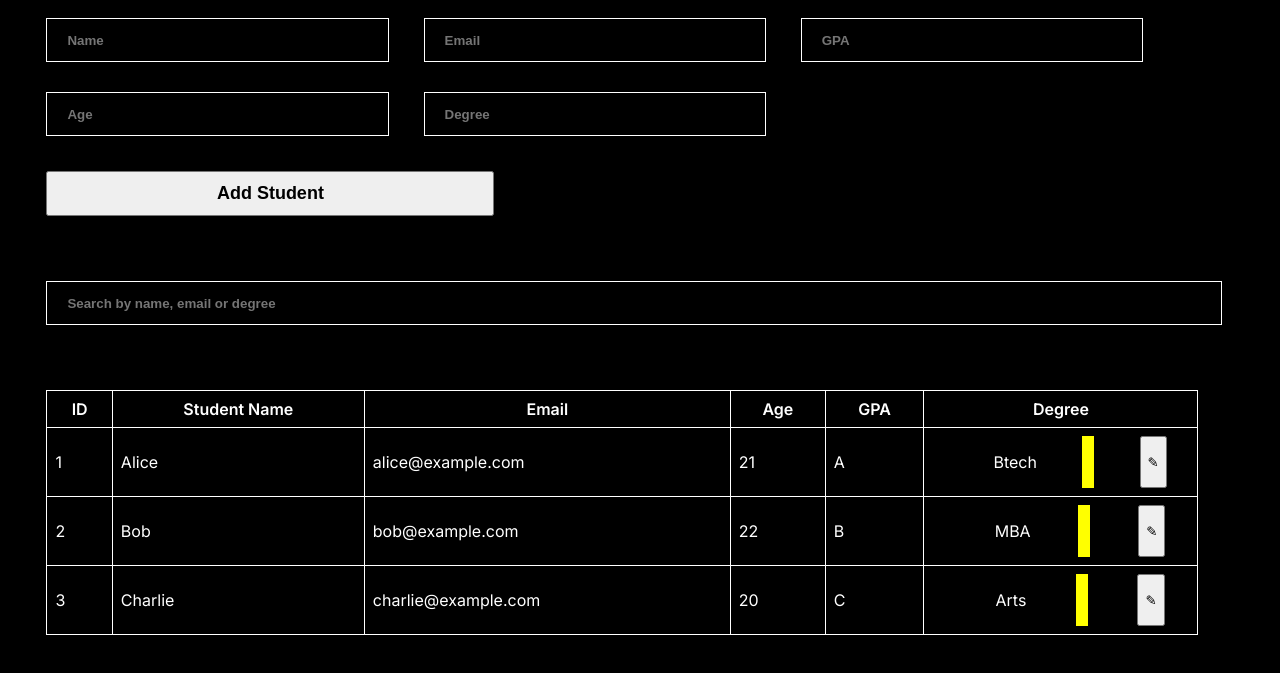
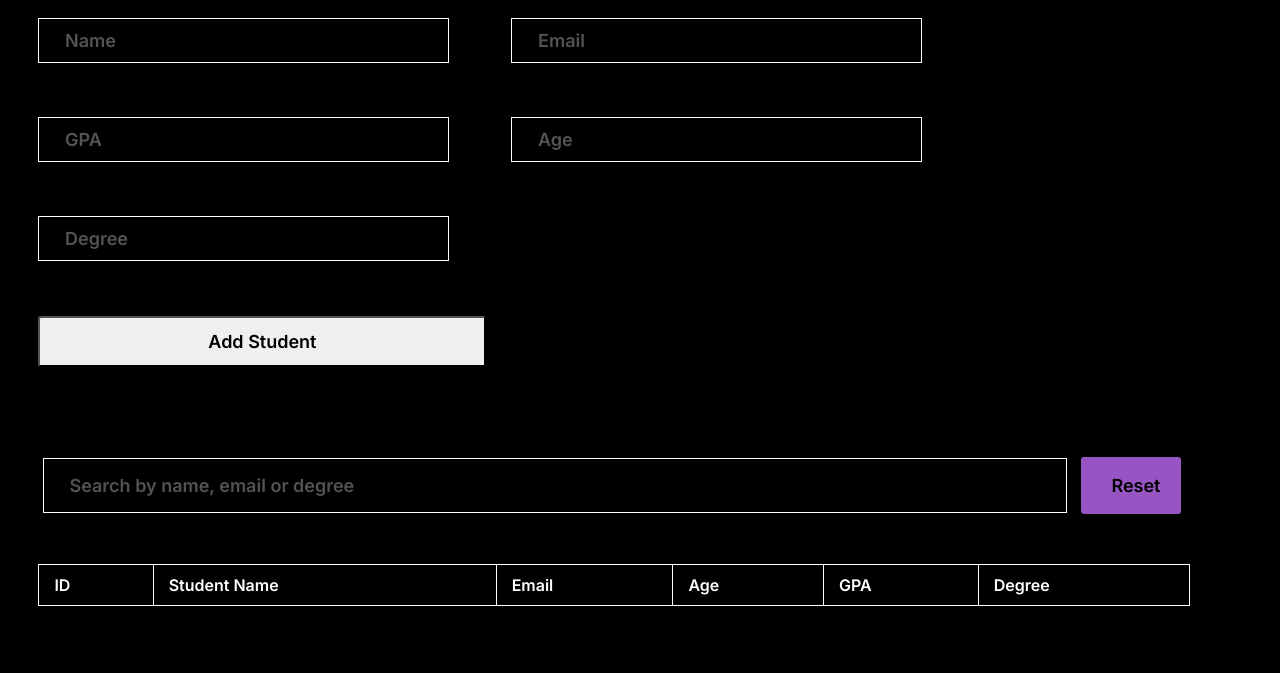
Before and after one commit to Jitender72658/F2-C2-August, a plain HTML site: page index.html in a window 1280 px wide. Shown: the part 127-800 px from the top of the page. Drawn offline with nearby package versions, Linux system fonts and the light colour scheme.

Commit message:
some more functionalities are added

```diff
--- a/index.html
+++ b/index.html
@@ -4,43 +4,48 @@
     <meta charset="UTF-8">
     <meta name="viewport" content="width=device-width, initial-scale=1.0">
     <title>Student Management CRUD</title>
-    <link rel="stylesheet" href="./style.css">
+    <link href="https://cdn.jsdelivr.net/npm/bootstrap@5.3.1/dist/css/bootstrap.min.css" rel="stylesheet" integrity="sha384-4bw+/aepP/YC94hEpVNVgiZdgIC5+VKNBQNGCHeKRQN+PtmoHDEXuppvnDJzQIu9" crossorigin="anonymous">
+     <link rel="stylesheet" href="./style.css">
 </head>
 <body>
     <header>
         <h1>Student Management CRUD</h1>
     </header>
     <main>
-        <section class="form-section" id = "formSection">
-             <form class="form" id="form">
-                <div >
+        <section class="form-section " id = "formSection">
+             <form class="form " id="form">
+                <div class="row" >
+                  <div class="col-sm-12 col-md-4">
                     <label for="name"></label>
-                    <input id="name" name="name" placeholder="Name" required>
-
+                    <input id="name"  name="name" placeholder="Name" required>
+                  </div>
+                  <div class="col-sm-12 col-md-4">
                     <label for="email"></label>
-                    <input id="email" name="email" placeholder="Email" required>
-
+                    <input id="email"  name="email" placeholder="Email" required>
+                  </div>
+                  <div class="col-sm-12 col-md-4">
                     <label for="gpa"></label>
-                    <input id="gpa" name="gpa" placeholder="GPA" required>
-
+                    <input id="gpa" name="gpa"  placeholder="GPA" required>
+                  </div>
+                  <div class="col-sm-12 col-md-4">
+                    <label for="age"></label>
+                    <input id="age" name="age" placeholder="Age" required>
+                  </div>
+                  <div class="col-sm-12 col-md-4 ">
+                    <label for="degree"></label>
+                    <input id="degree" name="degree" placeholder="Degree" required>
+                  </div>
                 </div>
 
                 <div>
-                    <label for="age"></label>
-                    <input id="age" name="age" placeholder="Age" required>
-
-                    <label for="degree"></label>
-                    <input id="degree" name="degree" placeholder="Degree" required>
-                </div>
-
-                <div>
-                    <button type="submit" onclick="addStudent()">Add Student</button>
+                    <button type="submit" onclick="addStudent()" id="submitButton">Add Student</button>
                 </div>
              </form>
         </section>
         <section id="searchSection" class="search-section">
             <label for="search"></label>
-            <input id="search" name="search" placeholder="Search by name, email or degree">
+            <input id="search" name="search" placeholder="Search by name, email or degree" >
+            <button class="reset-button" id="resetButton" onclick="resetData()">Reset</button>
         </section>
 
 
--- a/script.js
+++ b/script.js
@@ -1,34 +1,13 @@
 
-const students = [
-    {
-      ID: 1,
-      name: 'Alice',
-      age: 21,
-      grade: 'A',
-      degree: 'Btech',
-      email: 'alice@example.com'
-    },
-    {
-      ID: 2,
-      name: 'Bob',
-      age: 22,
-      grade: 'B',
-      degree: 'MBA',
-      email: 'bob@example.com'
-    },
-    {
-      ID: 3,
-      name: 'Charlie',
-      age: 20,
-      grade: 'C',
-      degree:'Arts',
-      email: 'charlie@example.com'
+const students = [];
+let id= 1;
+let addingPossible = true;
+displayStudents(students);
+function addStudent(){
+    if(!addingPossible){
+         displayStudents(students);
+         return;
     }
-  ];
-displayStudents(students);
-let id= 4;
-function addStudent(){
-    console.log("hello");
     let formData = document.getElementById("form");
     let name = document.getElementById('name').value;
     let email = document.getElementById('email').value;
@@ -70,23 +49,19 @@ function displayStudents(studentData){
         let tableDataDegree = document.createElement('td');
         let degreeDiv = document.createElement('div');
         let degreeText= document.createElement('p');
+        degreeText.style.marginTop="9px"
         degreeText.innerText=currStudentData.degree;
-        let editbutton = document.createElement('button');
-        //editbutton.innerHTML="&#9998";
-        editbutton.style.background="yellow";
-        editbutton.style.color="green";
-        editbutton.style.border="none";
 
-         let editButtonLogo = "./Images/editButton";
-         editbutton.style.backgroundImage=`url('${editButtonLogo}')`;
-         let deleteButton = document.createElement("button");
-         deleteButton.innerHTML="&#9998";
+        let modificationButtonDiv = document.createElement("div");
+        modificationButtonDiv.innerHTML=
+               `<button class="delete-button"><img src="./Images/editLogo.svg" height="16" onclick="editStudent(${currStudentData.ID})"></img></button>
+                <button class="delete-button"><img src="./Images/trashLogo.svg" height="16" onclick="deleteStudent(${currStudentData.ID})"></img></button>`;
          degreeDiv.appendChild(degreeText);
-         degreeDiv.appendChild(editbutton);
-         degreeDiv.appendChild(deleteButton);
+         degreeDiv.appendChild(modificationButtonDiv);
          tableDataDegree.appendChild(degreeDiv);
          degreeDiv.style.display="flex";
-         degreeDiv.style.justifyContent="space-around"
+         degreeDiv.style.justifyContent="space-between";
+         degreeDiv.style.alignItems="center";
 
 
          tableRow.appendChild(tableDataId);
@@ -99,3 +74,79 @@ function displayStudents(studentData){
     }
 
 }
+
+function resetData(){
+    console.log("data reseted successfully");
+    displayStudents(students);
+}
+
+const searchInput = document.getElementById('search');
+searchInput.addEventListener('keydown',function(){
+    filterData();
+})
+function filterData(){
+    let searchValue = document.getElementById('search').value.toLowerCase();
+    let filteredData = [];
+    for(let i = 0;i<students.length;i++){
+        const currStudentValue= students[i];
+        if(currStudentValue.name.toLowerCase()==searchValue || currStudentValue.degree.toLowerCase()==searchValue || currStudentValue.email.toLowerCase()== searchValue){
+            filteredData.push(currStudentValue);
+        }
+    }
+    displayStudents(filteredData);
+}
+
+function deleteStudent(deleteId){
+    for(let i = 0;i<students.length;i++){
+        const currStudentValue = students[i];
+        if(currStudentValue.ID==deleteId){
+            students.splice(i,1);
+            break;
+        }
+    }
+    displayStudents(students);
+}
+
+function editStudent(editId){
+    let studentToBeEdited;
+    for(let i = 0;i<students.length;i++){
+        const currStudentValue = students[i];
+        if(currStudentValue.ID==editId){
+            studentToBeEdited = currStudentValue;
+            break;
+        }
+    }
+   let formData = document.getElementById("form");
+   document.getElementById('name').value = studentToBeEdited.name;
+   document.getElementById('email').value = studentToBeEdited.email;
+   document.getElementById('age').value = studentToBeEdited.age;
+   document.getElementById('gpa').value = studentToBeEdited.grade;
+   document.getElementById('degree').value = studentToBeEdited.degree;
+   const submitButton = document.getElementById('submitButton');
+   submitButton.innerText = "Modify Student";
+   addingPossible=false;
+   submitButton.addEventListener('onclick',function(){
+     modifyStudent(studentToBeEdited.ID);
+     submitButton.innerText = "Add Student";
+     addingPossible= true;
+     displayStudents(students);
+   })
+}
+
+function modifyStudent(modifyId){
+    let modifiedStudent;
+    for(let i = 0;i<students.length;i++){
+        const currStudentValue = students[i];
+        if(currStudentValue.ID==modifyId){
+            modifiedStudent = currStudentValue;
+            break;
+        }
+    }
+    modifiedStudent["ID"] = modifyId;
+    modifiedStudent["name"] = document.getElementById('name').value;
+    modifiedStudent["email"] = document.getElementById('email').value;
+    modifiedStudent["age"] = document.getElementById('age').value;
+    modifiedStudent["grade"] = document.getElementById('gpa').value;
+    modifiedStudent["degree"] =document.getElementById('degree').value;
+    console.log(modifiedStudent);
+}
--- a/style.css
+++ b/style.css
@@ -5,41 +5,70 @@ body{
     font-family: Inter, sans-serif;
 }
 header{
-    margin-top: 70px;
+    margin-top: 50px;
     margin-left: 3vw;
 }
-input{
-    width: 26%;
-    margin: auto;
+.form{
+    width: 100% !important;
+}
+.form input{
+    width: 100%;
     background-color: black;
-    height: 40px;
-     margin: 15px 30px 15px 0px;
+    height: 45px;
     border: 1px solid white;
-    padding-left: 20px;
+    border-radius: 0px !important;
+    margin: 15px 0px;
+    padding:20px 2vw;
     color:white;
 }
 div{
     margin-left: 3vw;
 }
 #form button{
-    padding: 10px 90px;
+    padding: 10px;
     width: 35vw;
-    margin-top: 20px;
+    text-align: center;
+    margin-top: 40px;
+    margin-bottom: 40px;
     font-size: 18px;
     font-weight: bold;
+    border-radius: 3px;
 }
 .search-section{
     margin-top: 50px;
     margin-bottom: 50px;
     margin-left: 3vw;
+
 }
 .search-section input{
-    width: 90vw;
+    width: 80vw;
+    font-size: large;
+    font-weight: bold;
+    background-color: black;
+    border: 1px solid white;
+    padding:13px 2vw;
+    color: white;
+}
+.reset-button{
+    padding: 15px 30px;
+    color: black;
+    background-color: white;
+    border: none;
+    background-color: rgb(150, 85, 194);
+    width: 8%;
+    font-weight: bold;
+    font-size: large;
+    border-radius: 3px;
+    margin-left: 10px;
 }
 
 input::placeholder,
 textarea::placeholder {
   font-weight: bold;
+  font-size: large;
+  color:rgb(212, 206, 206) !important;
+  opacity: 0.4 !important;
+
 }
 
 table {
@@ -50,5 +79,16 @@ table {
 
 th, td {
     border: 1px solid white;
-    padding: 8px;
+    padding: 8px 15px;
 }
+
+.table>img{
+    background-color: black;
+}
+th{
+    text-align: start !important;
+}
+.delete-button{
+    background-color: black;
+    border: none;
+}
```
Also changed, not shown: Images/editButton.png (deleted), Images/editLogo.svg (added), Images/trashLogo.svg (added).
